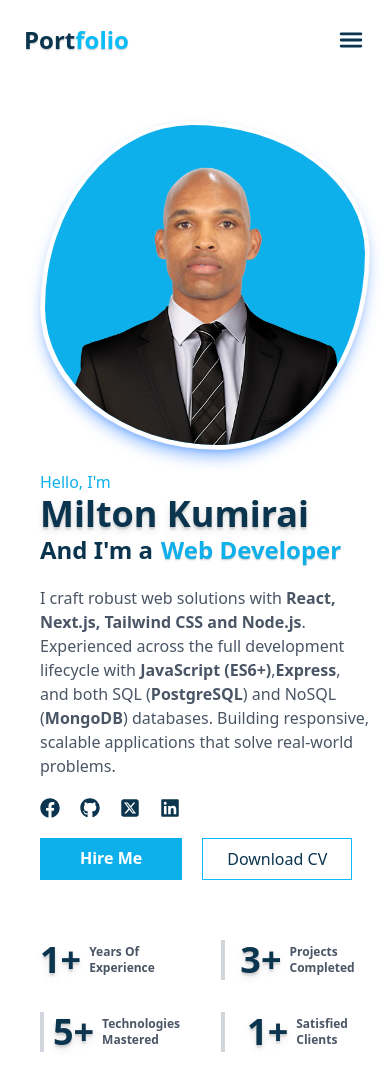
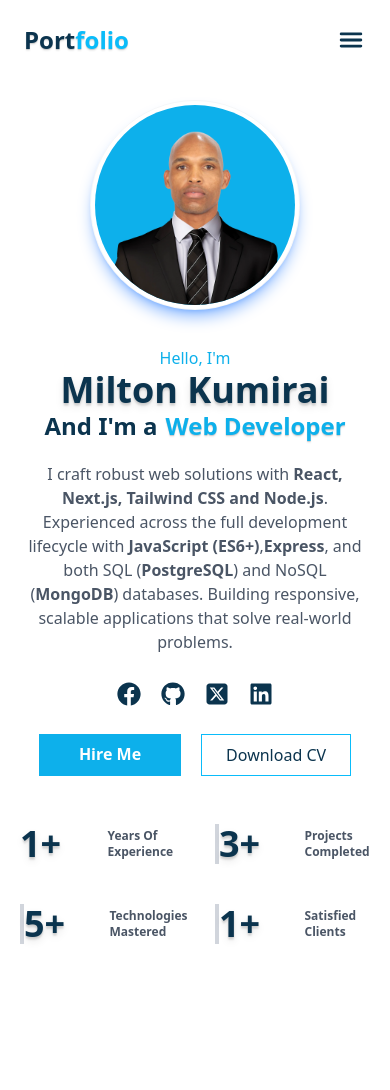
Before and after one commit to Kummirai/react-components, a Next.js app: page / in a window 390 px wide. After the commit the page ends 956 px from the top, so only its background shows below. Built offline with nearby package versions, Linux system fonts and the light colour scheme.

Commit message:
refactor(hero): improve mobile responsiveness using flexbox instead of absolute positioning
Previously used absolute positioning which broke on small screens.
Now using flexbox with proper wrap for better adaptability across devices.

```diff
--- a/app/page.jsx
+++ b/app/page.jsx
@@ -2,7 +2,7 @@ import HeroTwoA from "@/components/hero-2a/HeroTwoA";
 
 export default function Home() {
   return (
-    <div className="mx-auto flex flex-col gap-10 pb-0 p-10 h-[calc(100vh-72px)] font-sans items-center">
+    <div className="mx-auto max-w-6xl flex flex-col sm:py-10 p-5 sm:px-0  h-[calc(100vh-72px)] font-sans items-center">
       <HeroTwoA img={"/img/milton-2.png"} />
     </div>
   );
--- a/components/hero-2a/HeroTwoA.jsx
+++ b/components/hero-2a/HeroTwoA.jsx
@@ -5,42 +5,16 @@ import { FaSquareXTwitter } from "react-icons/fa6";
 import { FaLinkedin } from "react-icons/fa";
 import Link from "next/link";
 import Image from "next/image";
+import StatsOne from "../stats/StatsOne";
 
 export default function HeroTwoA({ img }) {
-  const developerStats = [
-    {
-      id: 1,
-      top: "Years Of",
-      bottom: "Experience",
-      number: 1,
-    },
-    {
-      id: 2,
-      top: "Projects",
-      bottom: "Completed",
-      number: 3,
-    },
-    {
-      id: 3,
-      top: "Technologies",
-      bottom: "Mastered",
-      number: 5,
-    },
-    {
-      id: 4,
-      top: "Satisfied",
-      bottom: "Clients",
-      number: 1,
-    },
-  ];
-
   return (
-    <main className="grow flex max-w-7xl mx-auto">
-      <div className="grow grid sm:grid-cols-2">
+    <main className="grow flex max-w-6xl mx-auto">
+      <div className="grow grid gap-4 sm:gap-10 sm:grid-cols-2">
         {/* developer image */}
         <div className="flex items-center justify-center ">
-          <div className="border blob-1  shadow-lg shadow-blue-500/50  p-1 border-[#0b344e0a]">
-            <div className=" relative w-80 h-80 bg-[#0db0eb]  blob-1 overflow-hidden">
+          <div className="border rounded-full shadow-lg shadow-blue-500/50  p-1 border-[#0b344e0a]">
+            <div className=" relative w-50 h-50 sm:w-80 sm:h-80 bg-[#0db0eb]  rounded-full overflow-hidden">
               <Image
                 src={img}
                 alt="Developer image"
@@ -52,8 +26,8 @@ export default function HeroTwoA({ img }) {
           </div>
         </div>
         {/* Developer details */}
-        <div className="flex flex-col justify-center gap-5 my-5 sm:my-0">
-          <div className="text-[#0b344e] ">
+        <div className="flex flex-col items-center sm:items-start justify-center gap-5 my-5 sm:my-0">
+          <div className="text-[#0b344e] flex flex-col items-center sm:justify-start sm:items-start justify-center ">
             <h2 className="text-md font-medium text-[#0db0eb] text-shadow-none ">
               Hello, I'm
             </h2>
@@ -67,17 +41,20 @@ export default function HeroTwoA({ img }) {
               </span>
             </h4>
           </div>
-          <p className="text-gray-600 text-shadow-none xl:text-[16px] md:text-[9px]">
-            I craft robust web solutions with{" "}
-            <strong>React, Next.js, Tailwind CSS and Node.js</strong>.
-            Experienced across the full development lifecycle with{" "}
-            <strong>JavaScript (ES6+)</strong>,<strong>Express</strong>, and
-            both SQL (<strong>PostgreSQL</strong>) and NoSQL (
-            <strong>MongoDB</strong>) databases. Building responsive, scalable
-            applications that solve real-world problems.
+          <p className="text-gray-600 text-shadow-none text-md font-light font-stretch-expanded text-center sm:text-start">
+            I craft robust web solutions with
+            <span className="font-semibold ml-1">
+              React, Next.js, Tailwind CSS and Node.js
+            </span>
+            . Experienced across the full development lifecycle with
+            <span className="font-semibold ml-1">JavaScript (ES6+)</span>,
+            <span className="font-semibold">Express</span>, and both SQL (
+            <span className="font-semibold">PostgreSQL</span>) and NoSQL (
+            <span className="font-semibold">MongoDB</span>) databases. Building
+            responsive, scalable applications that solve real-world problems.
           </p>
           {/* socials */}
-          <div className="flex items-center gap-5 text-xl text-[#0b344e]">
+          <div className="flex items-center my-2 gap-5 text-2xl text-[#0b344e]">
             <FaFacebook />
             <FaGithub />
             <FaSquareXTwitter />
@@ -100,28 +77,7 @@ export default function HeroTwoA({ img }) {
           </div>
         </div>
         {/* developer stats */}
-        <div className="col-start-1 -col-end-1 grid grid-cols-2 md:grid-cols-4 gap-8 items-end mb-10 mt-10 sm:mt-0">
-          {developerStats.map((stat, index) => {
-            return (
-              <div
-                key={stat.id}
-                className={
-                  index >= 1 && index <= 3
-                    ? "border-l-4 border-gray-300 grow flex items-center gap-2 justify-center"
-                    : "grow flex items-center gap-2"
-                }
-              >
-                <h2 className="text-4xl text-shadow-lg  text-[#0b344e] font-bold">
-                  {stat.number}+
-                </h2>
-                <p className="text-xs text-gray-600 font-semibold flex flex-col">
-                  <span>{stat.top}</span>
-                  <span>{stat.bottom}</span>
-                </p>
-              </div>
-            );
-          })}
-        </div>
+        <StatsOne />
       </div>
     </main>
   );
--- a/components/navbar-1/NavbarOne.jsx
+++ b/components/navbar-1/NavbarOne.jsx
@@ -12,7 +12,7 @@ export default function NavbarOne({ links }) {
 
   return (
     <header className="p-6 sm:px-0">
-      <nav className="max-w-7xl mx-auto flex items-center justify-between">
+      <nav className="max-w-6xl mx-auto flex items-center justify-between">
         <div>
           <h1 className="text-2xl text-shadow-sm font-bold">
             <Link href={links[0].path}>
--- /dev/null
+++ b/components/stats/StatsOne.jsx
@@ -0,0 +1,55 @@
+import React from "react";
+
+export default function StatsOne() {
+  const developerStats = [
+    {
+      id: 1,
+      top: "Years Of",
+      bottom: "Experience",
+      number: 1,
+    },
+    {
+      id: 2,
+      top: "Projects",
+      bottom: "Completed",
+      number: 3,
+    },
+    {
+      id: 3,
+      top: "Technologies",
+      bottom: "Mastered",
+      number: 5,
+    },
+    {
+      id: 4,
+      top: "Satisfied",
+      bottom: "Clients",
+      number: 1,
+    },
+  ];
+
+  return (
+    <div className="col-start-1 -col-end-1 grid grid-cols-2 md:grid-cols-4 gap-10 items-end my-3 sm:my-10">
+      {developerStats.map((stat, index) => {
+        return (
+          <div
+            key={stat.id}
+            className={
+              index >= 1 && index <= 3
+                ? "border-l-4 border-gray-300 grow grid grid-cols-2 items-center justify-center gap-5 "
+                : "grow grid grid-cols-2 items-center justify-center gap-5"
+            }
+          >
+            <h2 className="text-4xl text-shadow-lg  text-[#0b344e] font-bold ">
+              {stat.number}+
+            </h2>
+            <p className="text-xs text-gray-600 font-semibold flex flex-col">
+              <span>{stat.top}</span>
+              <span>{stat.bottom}</span>
+            </p>
+          </div>
+        );
+      })}
+    </div>
+  );
+}
```
